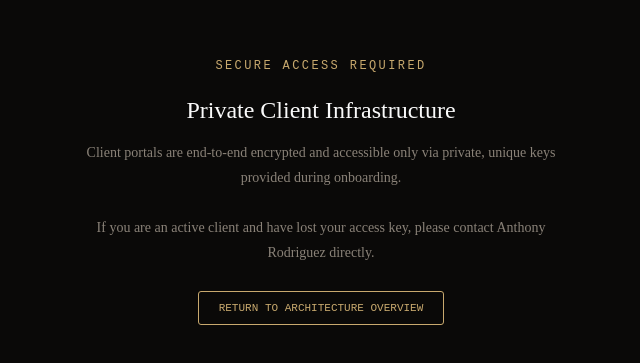
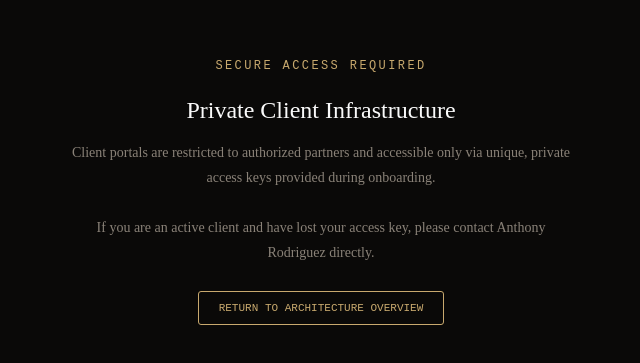
Before and after one commit to RodActual/Consulting-Site, a Next.js app: page /portal/login-notice in a window 1280 px wide. Shown: the part 213-576 px from the top of the page, without its empty margins (319-959 px from the left). Built offline with nearby package versions, Linux system fonts and the light colour scheme.

Commit message:
Update verbiage for client portal in page.tsx

```diff
--- a/app/portal/login-notice/page.tsx
+++ b/app/portal/login-notice/page.tsx
@@ -30,8 +30,8 @@ export default function LoginNotice() {
         </h1>
 
         <p style={{ fontSize: "14px", lineHeight: "1.8", color: "#8a8278", marginBottom: "32px" }}>
-          Client portals are end-to-end encrypted and accessible only via
-          private, unique keys provided during onboarding.
+          Client portals are restricted to authorized partners and accessible only via unique, private access keys provided during onboarding.
+
           <br /><br />
           If you are an active client and have lost your access key,
           please contact Anthony Rodriguez directly.
```
